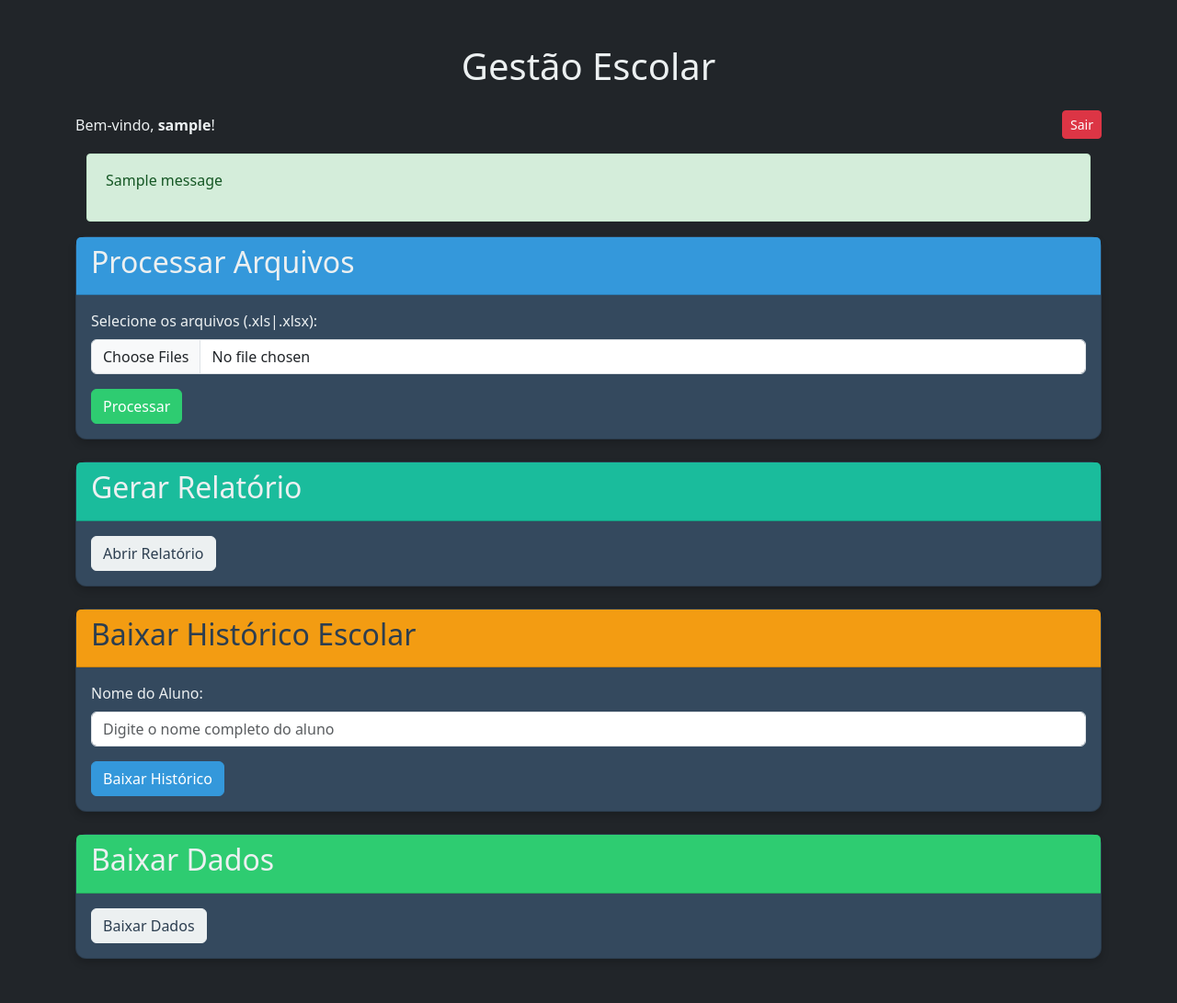
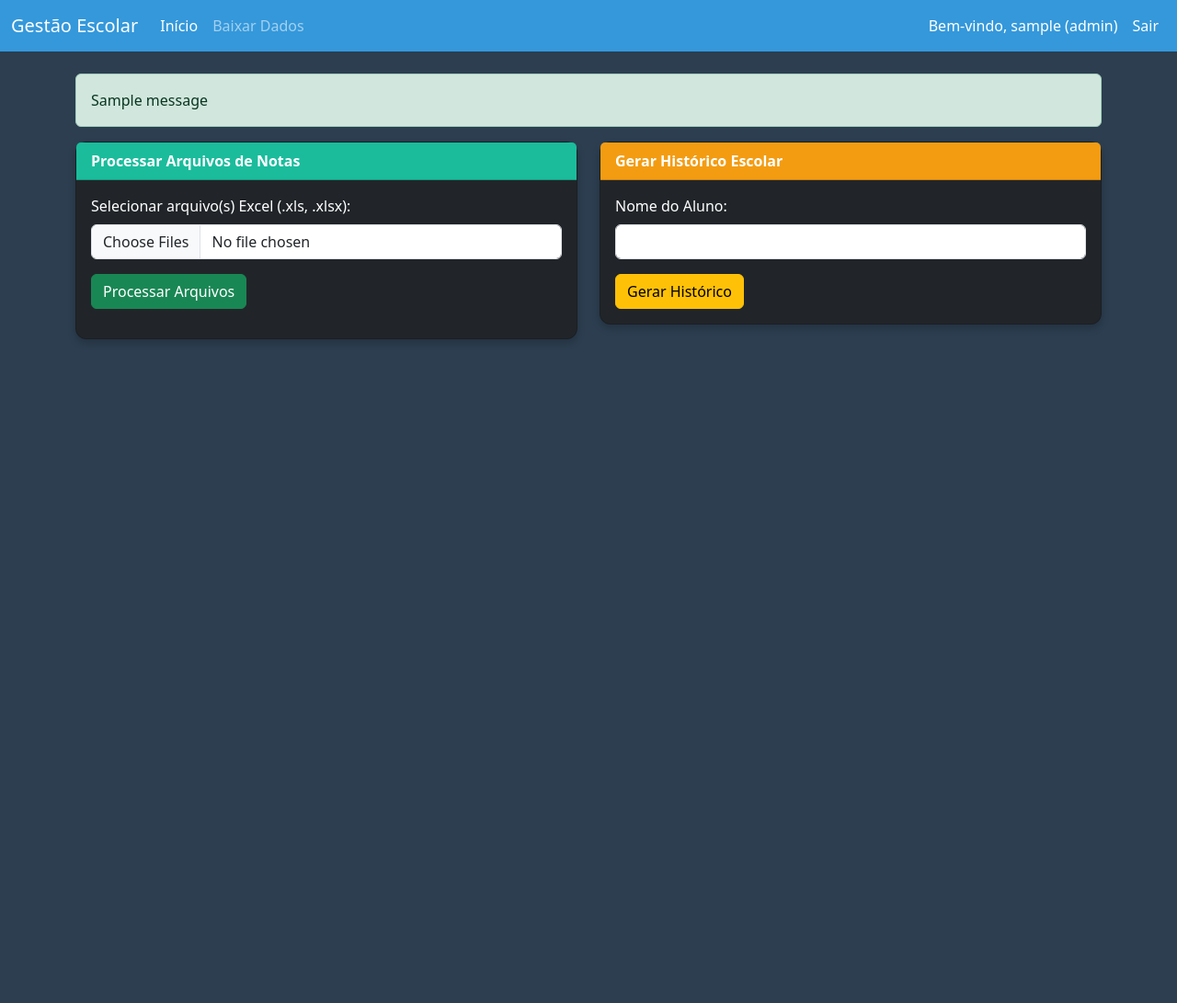
Before and after one commit to NashornT/Gestao_Escolar_Plataforma, a Flask app: template templates/index.html in a window 1280 px wide. Shown: the whole page at 92% size. After the commit the page ends 370 px from the top, so only its background shows below. Run offline with Flask 3, Linux system fonts and the light colour scheme; the template is opened without the code that fills it: most values are stand-ins (such as "Sample title", 1, 10 or a date in 2020); one stand-in notice (Sample message) is shown; parts of the project's set-up code (start-up, migrations or seed data) failed here and were passed over; some libraries are stand-ins or nearby versions.

Commit message:
feat: enhance authentication and user management with role assignment and CSRF protection

```diff
--- a/templates/index.html
+++ b/templates/index.html
@@ -24,190 +24,137 @@
         .bg-info { background-color: #1abc9c !important; }
         .bg-warning { background-color: #f39c12 !important; }
         .bg-success { background-color: #2ecc71 !important; }
-        .bg-danger { background-color: #e74c3c !important; }
-        .bg-secondary { background-color: #34495e !important; }
-        .text-white { color: #ecf0f1 !important; }
-        .text-dark { color: #2c3e50 !important; }
-
-        .btn-success { background-color: #2ecc71; border-color: #2ecc71; }
-        .btn-primary { background-color: #3498db; border-color: #3498db; }
-        .btn-light { background-color: #ecf0f1; border-color: #ecf0f1; color: #2c3e50; }
-        .btn-light:hover { background-color: #bdc3c7; border-color: #bdc3c7; }
-
-        .alert {
-            padding: 1rem 1.25rem;
-            margin-bottom: 1rem;
-            border: 1px solid transparent;
-            border-radius: 0.25rem;
+        .spinner-border {
+            display: none; /* Oculta o spinner por padrão */
         }
-        .alert-success { color: #155724; background-color: #d4edda; border-color: #c3e6cb; }
-        .alert-info { color: #0c5460; background-color: #d1ecf1; border-color: #bee5eb; }
-        .alert-warning { color: #856404; background-color: #fff3cd; border-color: #ffeeba; }
-        .alert-danger { color: #721c24; background-color: #f8d7da; border-color: #f5c6cb; }
-        .spinner-border {
-            width: 1.5rem; height: 1.5rem; vertical-align: text-bottom; border: .25em solid currentColor;
-            border-right-color: transparent; border-radius: 50%; -webkit-animation: .75s linear infinite spinner-border;
-            animation: .75s linear infinite spinner-border;
-        }
-        @-webkit-keyframes spinner-border { to { -webkit-transform: rotate(360deg); transform: rotate(360deg); } }
-        @keyframes spinner-border { to { -webkit-transform: rotate(360deg); transform: rotate(360deg); } }
     </style>
 </head>
-<body class="bg-dark text-white">
-    <div class="container my-5">
-        <h1 class="text-center mb-4">Gestão Escolar</h1>
+<body>
+    <nav class="navbar navbar-expand-lg navbar-dark bg-primary">
+        <div class="container-fluid">
+            <a class="navbar-brand" href="{{ url_for('main_bp.get_files') }}">Gestão Escolar</a>
+            <button class="navbar-toggler" type="button" data-bs-toggle="collapse" data-bs-target="#navbarNav" aria-controls="navbarNav" aria-expanded="false" aria-label="Toggle navigation">
+                <span class="navbar-toggler-icon"></span>
+            </button>
+            <div class="collapse navbar-collapse" id="navbarNav">
+                <ul class="navbar-nav me-auto mb-2 mb-lg-0">
+                    <li class="nav-item">
+                        <a class="nav-link active" aria-current="page" href="{{ url_for('main_bp.get_files') }}">Início</a>
+                    </li>
+                    <li class="nav-item">
+                        <a class="nav-link" href="#" id="baixarDadosLink">Baixar Dados</a>
+                    </li>
+                </ul>
+                <ul class="navbar-nav ms-auto">
+                    <li class="nav-item">
+                        <span class="nav-link text-white">Bem-vindo, {{ username }} ({{ user_role }})</span>
+                    </li>
+                    <li class="nav-item">
+                        <a class="nav-link btn btn-danger text-white" href="{{ url_for('auth_bp.logout') }}">Sair</a>
+                    </li>
+                </ul>
+            </div>
+        </div>
+    </nav>
 
-        <div class="d-flex justify-content-between align-items-center mb-3">
-            {% if current_user_jwt %} {# Use current_user_jwt passado do backend #}
-                <p class="mb-0">Bem-vindo, <strong>{{ current_user_jwt.username }}</strong>!</p>
-                <a href="{{ url_for('auth_bp.logout') }}" class="btn btn-danger btn-sm">Sair</a>
-            {% else %}
-                <p class="mb-0">Você não está logado.</p>
-                <div>
-                    <a href="{{ url_for('auth_bp.login') }}" class="btn btn-primary btn-sm me-2">Login</a>
-                    <a href="{{ url_for('auth_bp.register') }}" class="btn btn-info btn-sm">Cadastrar</a>
-                </div>
-            {% endif %}
-        </div>
-
-        <div id="flash-messages-container" class="container my-3">
+    <div class="container mt-4">
         {% with messages = get_flashed_messages(with_categories=true) %}
         {% if messages %}
             {% for category, message in messages %}
                 <div class="alert alert-{{ category }}" role="alert">
-                        <p>{{ message }}</p>
+                    {{ message }}
                 </div>
             {% endfor %}
         {% endif %}
         {% endwith %}
+
+        <div class="row">
+            <div class="col-md-6">
+                <div class="card bg-dark text-white mb-4">
+                    <div class="card-header bg-info">
+                        Processar Arquivos de Notas
+                    </div>
+                    <div class="card-body">
+                        <form id="upload-form" method="POST" enctype="multipart/form-data" action="{{ url_for('main_bp.processar_arquivos') }}">
+                            <div class="mb-3">
+                                <label for="fileInput" class="form-label">Selecionar arquivo(s) Excel (.xls, .xlsx):</label>
+                                <input class="form-control" type="file" id="fileInput" name="file" accept=".xls,.xlsx" multiple required>
+                            </div>
+                            <button type="submit" class="btn btn-success" id="process-button">
+                                <span id="button-text">Processar Arquivos</span>
+                                <span class="spinner-border spinner-border-sm" role="status" aria-hidden="true" id="spinner"></span>
+                            </button>
+                        </form>
+                        <div id="processing-status" class="mt-3"></div>
+                    </div>
+                </div>
             </div>
 
-        <div class="card mb-4 bg-secondary text-white">
-            <div class="card-header bg-primary text-white">
-                <h2>Processar Arquivos</h2>
+            <div class="col-md-6">
+                <div class="card bg-dark text-white mb-4">
+                    <div class="card-header bg-warning">
+                        Gerar Histórico Escolar
                     </div>
                     <div class="card-body">
-                <form id="process-form" action="/" method="post" enctype="multipart/form-data">
-                    <input type="hidden" name="csrf_token" value="{{ request.cookies.get('csrf_token') }}">
-
+                        <form id="history-form" method="POST" action="{{ url_for('main_bp.historico') }}">
                             <div class="mb-3">
-                        <label for="files" class="form-label">Selecione os arquivos (.xls|.xlsx):</label>
-                        <input type="file" name="files" id="files" class="form-control" multiple>
-                        <input type="hidden" name="socket_id" id="socket_id_input">
+                                <label for="alunoNome" class="form-label">Nome do Aluno:</label>
+                                <input type="text" class="form-control" id="alunoNome" name="aluno_nome" required>
                             </div>
-                    <button type="submit" class="btn btn-success" id="process-button">
-                        <span id="button-text">Processar</span>
-                        <span id="spinner" class="spinner-border spinner-border-sm" role="status" aria-hidden="true" style="display: none;"></span>
-                    </button>
+                            <button type="submit" class="btn btn-warning">Gerar Histórico</button>
                         </form>
                     </div>
                 </div>
-
-        <div class="card mb-4 bg-secondary text-white">
-            <div class="card-header bg-info text-white">
-                <h2>Gerar Relatório</h2>
-            </div>
-            <div class="card-body">
-                <a href="/relatorio" class="btn btn-light">Abrir Relatório</a>
             </div>
         </div>
-
-        <div class="card bg-secondary text-white">
-            <div class="card-header bg-warning text-dark">
-                <h2>Baixar Histórico Escolar</h2>
-            </div>
-            <div class="card-body">
-                <form action="/historico" method="post">
-                    <input type="hidden" name="csrf_token" value="{{ request.cookies.get('csrf_token') }}">
-                    <div class="mb-3">
-                        <label for="aluno" class="form-label">Nome do Aluno:</label>
-                        <input type="text" name="aluno" id="aluno" class="form-control" placeholder="Digite o nome completo do aluno" required>
-                    </div>
-                    <button type="submit" class="btn btn-primary">Baixar Histórico</button>
-                </form>
-            </div>
-        </div>
-
-        <div class="card bg-secondary text-white my-4">
-            <div class="card-header bg-success text-white">
-                <h2>Baixar Dados</h2>
-            </div>
-            <div class="card-body py-3">
-                <a href="/baixar_dados" class="btn btn-light">Baixar Dados</a>
-            </div>
-        </div>
-
     </div>
 
     <script src="https://cdn.jsdelivr.net/npm/bootstrap@5.3.0/dist/js/bootstrap.bundle.min.js"></script>
     <script>
-        var socket = io();
-        let currentSocketId = null;
-        let socketReady = false;
+        function addFlashMessage(message, category) {
+            const container = document.querySelector('.container.mt-4');
+            const alertHtml = `
+                <div class="alert alert-${category} alert-dismissible fade show" role="alert">
+                    ${message}
+                    <button type="button" class="btn-close" data-bs-dismiss="alert" aria-label="Close"></button>
+                </div>
+            `;
+            container.insertAdjacentHTML('afterbegin', alertHtml);
+        }
 
+        const socket = io();
 
         socket.on('connect', function() {
-          console.log('Conectado ao Socket.IO!');
+            console.log('Conectado ao SocketIO');
         });
 
-        socket.on('my_response', function(msg) {
-          console.log('Mensagem do servidor:', msg);
-          if (msg.sid) {
-            currentSocketId = msg.sid;
-            document.getElementById('socket_id_input').value = currentSocketId;
-            socketReady = true;
+        socket.on('processing_complete', function(data) {
+            hideSpinner();
+            if (data.status === 'success') {
+                addFlashMessage(data.message, 'success');
+            } else {
+                addFlashMessage(data.message, 'danger');
             }
         });
 
-        function addFlashMessage(message, category) {
-          const container = document.getElementById('flash-messages-container');
-          const alertDiv = document.createElement('div');
-          alertDiv.className = `alert alert-${category} alert-dismissible fade show`;
-          alertDiv.setAttribute('role', 'alert');
-          alertDiv.innerHTML = `<p>${message}</p><button type="button" class="btn-close" data-bs-dismiss="alert" aria-label="Close"></button>`;
-          container.appendChild(alertDiv);
-          setTimeout(() => {
-            const bsAlert = new bootstrap.Alert(alertDiv);
-            bsAlert.close();
-          }, 5000);
+        document.getElementById('upload-form').addEventListener('submit', function(event) {
+            event.preventDefault();
+            showSpinner();
+
+            const formData = new FormData(this);
+
+            // Certifique-se de que a variável 'fileInput' existe no HTML e está sendo usada para pegar os arquivos
+            const fileInput = document.getElementById('fileInput');
+            // Verifique se há arquivos selecionados antes de tentar obter o CSRF token e fazer o fetch
+            if (fileInput.files.length === 0) {
+                addFlashMessage('Nenhum arquivo selecionado para upload.', 'danger');
+                hideSpinner();
+                return; // Impede a continuação se nenhum arquivo foi selecionado
             }
 
-        function getCookie(name) {
-          const cookies = document.cookie.split(';');
-          for (const cookie of cookies) {
-            const [key, value] = cookie.trim().split('=');
-            if (key === name) return value;
-          }
-          return null;
-        }
+            const csrfToken = document.cookie.split('; ').find(row => row.startsWith('csrf_access_token=')).split('=')[1];
 
-        document.getElementById('process-form').addEventListener('submit', function(event) {
-          event.preventDefault();
-
-
-          if (!socketReady) {
-                addFlashMessage('Aguarde o carregamento do socket antes de enviar.', 'warning');
-                return;
-            }
-
-          const filesInput = document.getElementById('files');
-          if (filesInput.files.length === 0) {
-            addFlashMessage('Nenhum arquivo selecionado.', 'warning');
-            return;
-          }
-
-          const formData = new FormData(this);
-          formData.set('socket_id', currentSocketId);
-
-          const csrfToken = getCookie('csrf_access_token');
-          if (!csrfToken) {
-            addFlashMessage('Token CSRF ausente.', 'danger');
-            return;
-          }
-
-          showSpinner();
-
-          fetch('/', {
+            fetch(this.action, {
                 method: 'POST',
                 body: formData,
                 headers: {
@@ -215,18 +162,50 @@
                 },
                 credentials: 'same-origin'
             }).then(response => {
+                if (response.redirected) {
                     window.location.href = response.url;
-          }).catch(err => {
+                } else {
+                    return response.json();
+                }
+            }).then(data => {
+                // Se o Flask retornar JSON com mensagens, trate aqui
+            }).catch(error => {
                 hideSpinner();
-            addFlashMessage('Erro: ' + err.message, 'danger');
+                addFlashMessage('Erro ao carregar arquivo: ' + error.message, 'danger');
             });
         });
 
-        document.querySelector("form[action='/historico']").addEventListener('submit', function(event) {
+        document.getElementById('baixarDadosLink').addEventListener('click', function(event) {
             event.preventDefault();
+            const csrfToken = document.cookie.split('; ').find(row => row.startsWith('csrf_access_token=')).split('=')[1];
+
+            fetch('{{ url_for('main_bp.baixar_dados') }}', {
+                method: 'GET',
+                headers: {
+                    'X-CSRF-TOKEN': csrfToken
+                },
+                credentials: 'same-origin'
+            }).then(response => {
+                if (response.redirected) {
+                    window.location.href = response.url;
+                } else {
+                    return response.blob().then(blob => {
+                        const link = document.createElement('a');
+                        link.href = window.URL.createObjectURL(blob);
+                        link.download = `dados_alunos_${new Date().toISOString().replace(/[:\-T]/g, '').split('.')[0]}.xlsx`;
+                        link.click();
+                    });
+                }
+            }).catch(err => addFlashMessage("Erro ao baixar dados: " + err.message, 'danger'));
+        });
+
+        document.getElementById('history-form').addEventListener('submit', function(event) {
+          event.preventDefault();
+          const alunoNome = document.getElementById('alunoNome').value;
           const formData = new FormData(this);
-          const csrfToken = getCookie('csrf_access_token');
-          const alunoNome = document.getElementById('aluno').value.trim();
+
+          const csrfToken = document.cookie.split('; ').find(row => row.startsWith('csrf_access_token=')).split('=')[1];
+
           const timestamp = new Date().toISOString().replace(/[:\-T]/g, '').split('.')[0];
 
           fetch('/historico', {
```
Also changed, not shown: app/__init__.py (+39 -16 lines), app/auth.py (+28 -12 lines), app/main.py (+102 -70 lines), app/models.py (+25 -5 lines), run.py (+16 -6 lines). Lines whose indentation alone changed are shown as unchanged.
